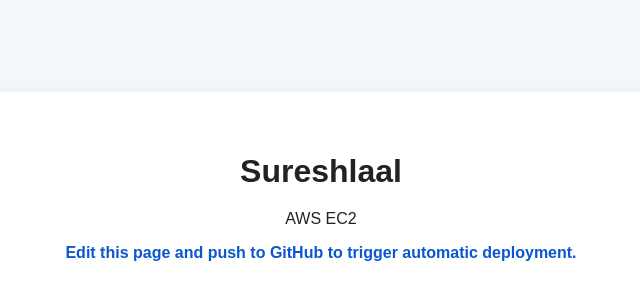
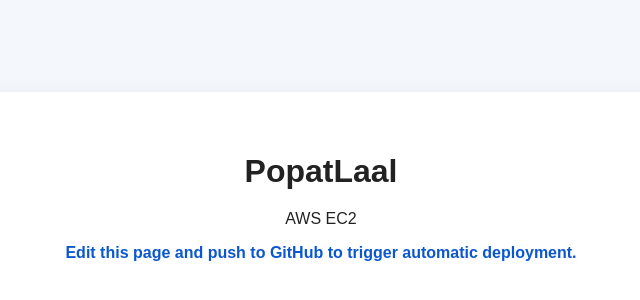
Before and after one commit to jeelbhalani5/website-docker-demo, a plain HTML site: page index.html in a window 1280 px wide. Shown: the part 8-308 px from the top of the page, 319-959 px from the left. Drawn offline with Linux system fonts and the light colour scheme.

Commit message:
update html

```diff
--- a/index.html
+++ b/index.html
@@ -8,7 +8,7 @@
 </head>
 <body>
   <div class="container">
-    <h1>Sureshlaal</h1>
+    <h1>PopatLaal</h1>
     <p>AWS EC2</p>
     <p class="highlight">Edit this page and push to GitHub to trigger automatic deployment.</p>
   </div>
```
